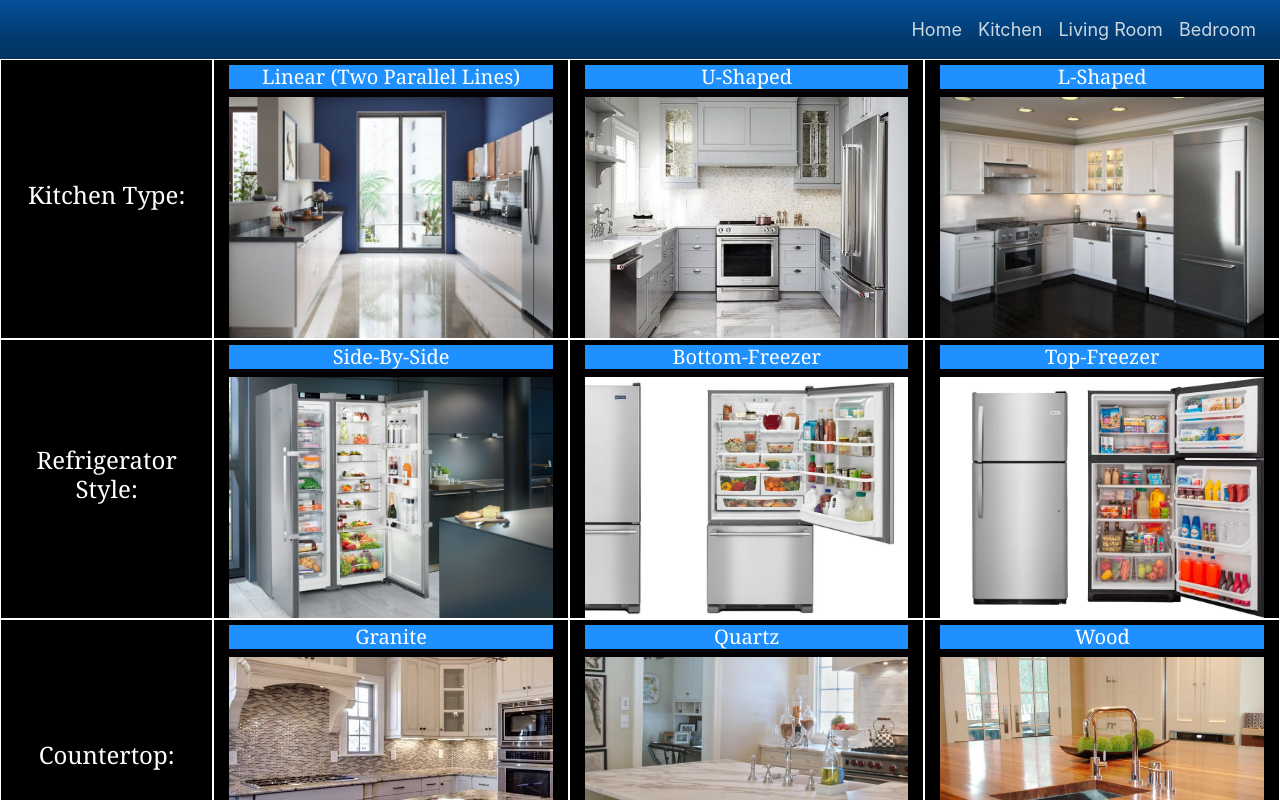
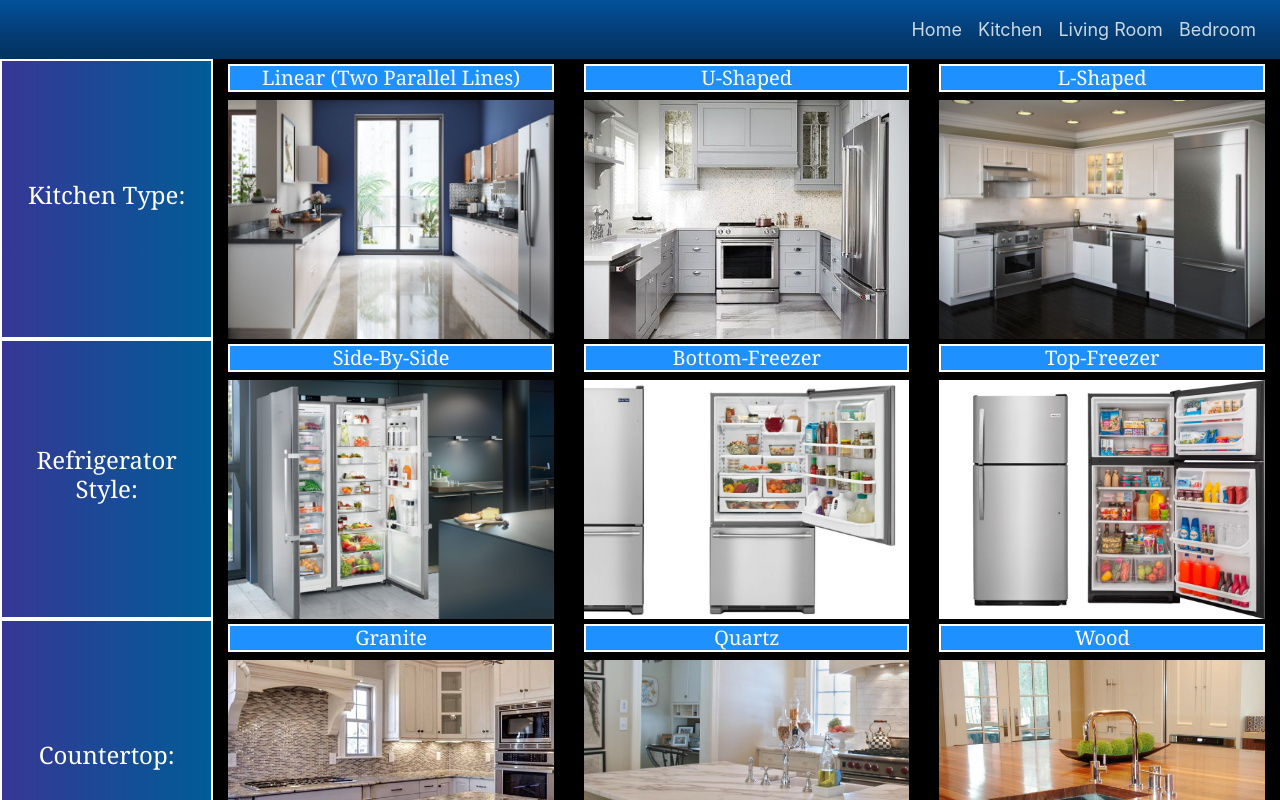
Before and after one commit to tla111/investing-in-investing_frontend, a React (Create React App) app: page /bedroom in a window 1280 px wide. Shown: the top 800 px of the page. Built offline with nearby package versions, Linux system fonts and the light colour scheme.

Commit message:
added some white border to boxes in kitchen page

```diff
--- a/src/components/real-estate/real-estate-screens/KitchenScreen.js
+++ b/src/components/real-estate/real-estate-screens/KitchenScreen.js
@@ -8,10 +8,10 @@ const KitchenScreen = () => {
     <div className='real_estate_screen'>
       <Container fluid>
         <Row>
-          <Col className='columns' md={2}>
+          <Col className='columns column_header' md={2}>
             <h4>Kitchen Type:</h4>
           </Col>
-          <Col className='columns'>
+          <Col className='columns '>
             <h5>Linear (Two Parallel Lines)</h5>
             <div className='image_type_1'></div>
           </Col>
@@ -25,7 +25,7 @@ const KitchenScreen = () => {
           </Col>
         </Row>
         <Row>
-          <Col className='columns' md={2}>
+          <Col className='columns column_header' md={2}>
             <h4>Refrigerator Style:</h4>
           </Col>
           <Col className='columns'>
@@ -42,7 +42,7 @@ const KitchenScreen = () => {
           </Col>
         </Row>
         <Row>
-          <Col className='columns' md={2}>
+          <Col className='columns column_header' md={2}>
             <h4>Countertop:</h4>
           </Col>
           <Col className='columns'>
--- a/src/components/real-estate/real-estate-screens/realestate.css
+++ b/src/components/real-estate/real-estate-screens/realestate.css
@@ -5,7 +5,7 @@
 }
 
 .columns {
-  border: 1px solid white;
+  /* border: 1px solid white; */
   background-color: black;
   height: 35vh;
   display: flex;
@@ -23,6 +23,7 @@
 .columns h5 {
   background-color: dodgerblue;
   margin-top: 5px;
+  border: 2px solid white;
 }
 
 .first_column {
@@ -111,3 +112,18 @@
 .status_container h2 {
   color: white;
 }
+
+.column_header {
+  background: #005c97; /* fallback for old browsers */
+  background: -webkit-linear-gradient(
+    to right,
+    #363795,
+    #005c97
+  ); /* Chrome 10-25, Safari 5.1-6 */
+  background: linear-gradient(
+    to right,
+    #363795,
+    #005c97
+  ); /* W3C, IE 10+/ Edge, Firefox 16+, Chrome 26+, Opera 12+, Safari 7+ */
+  border: 2px solid white;
+}
```
Also changed, not shown: 1 other file (tests, documents, lock files or other folders).
